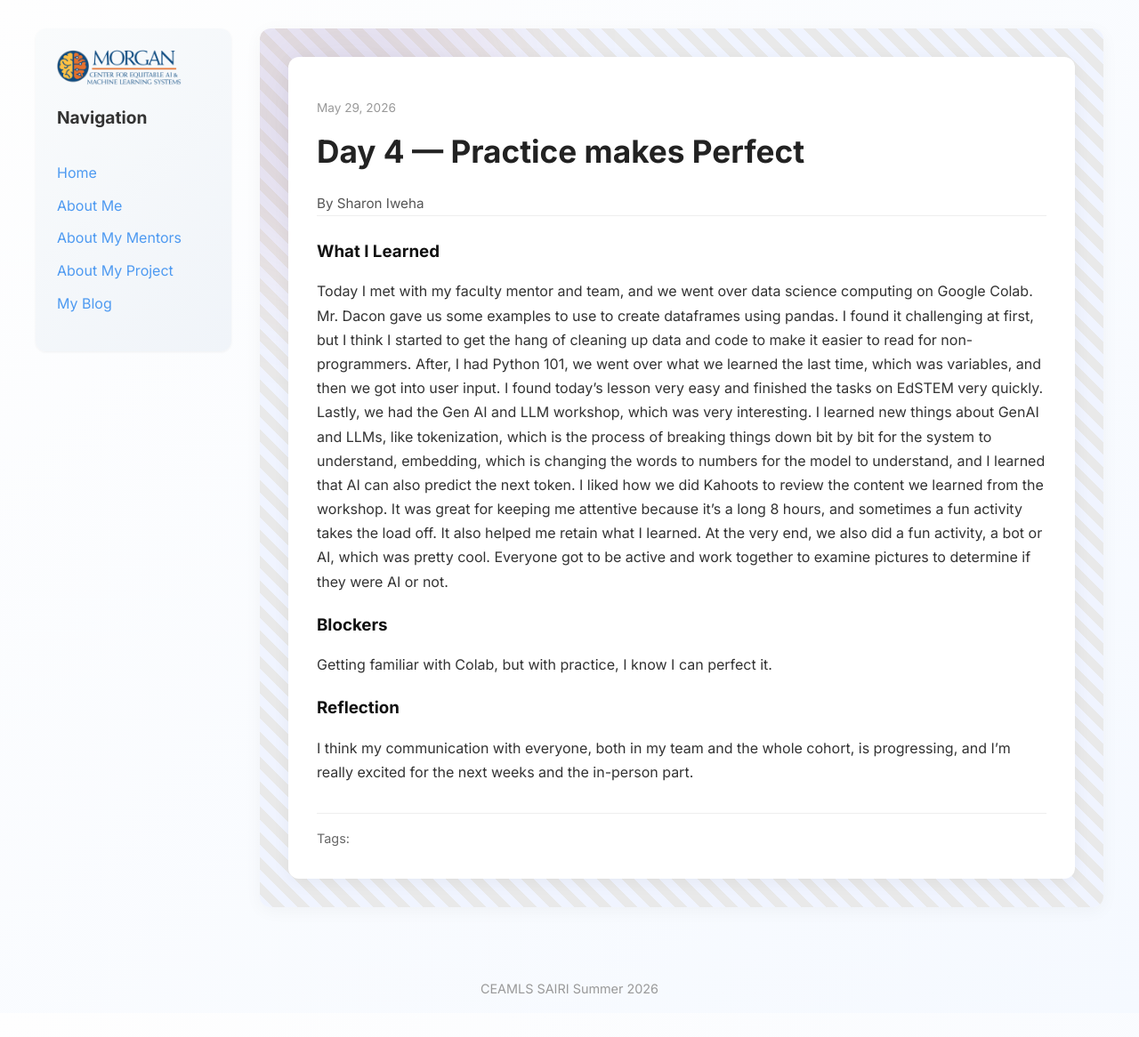
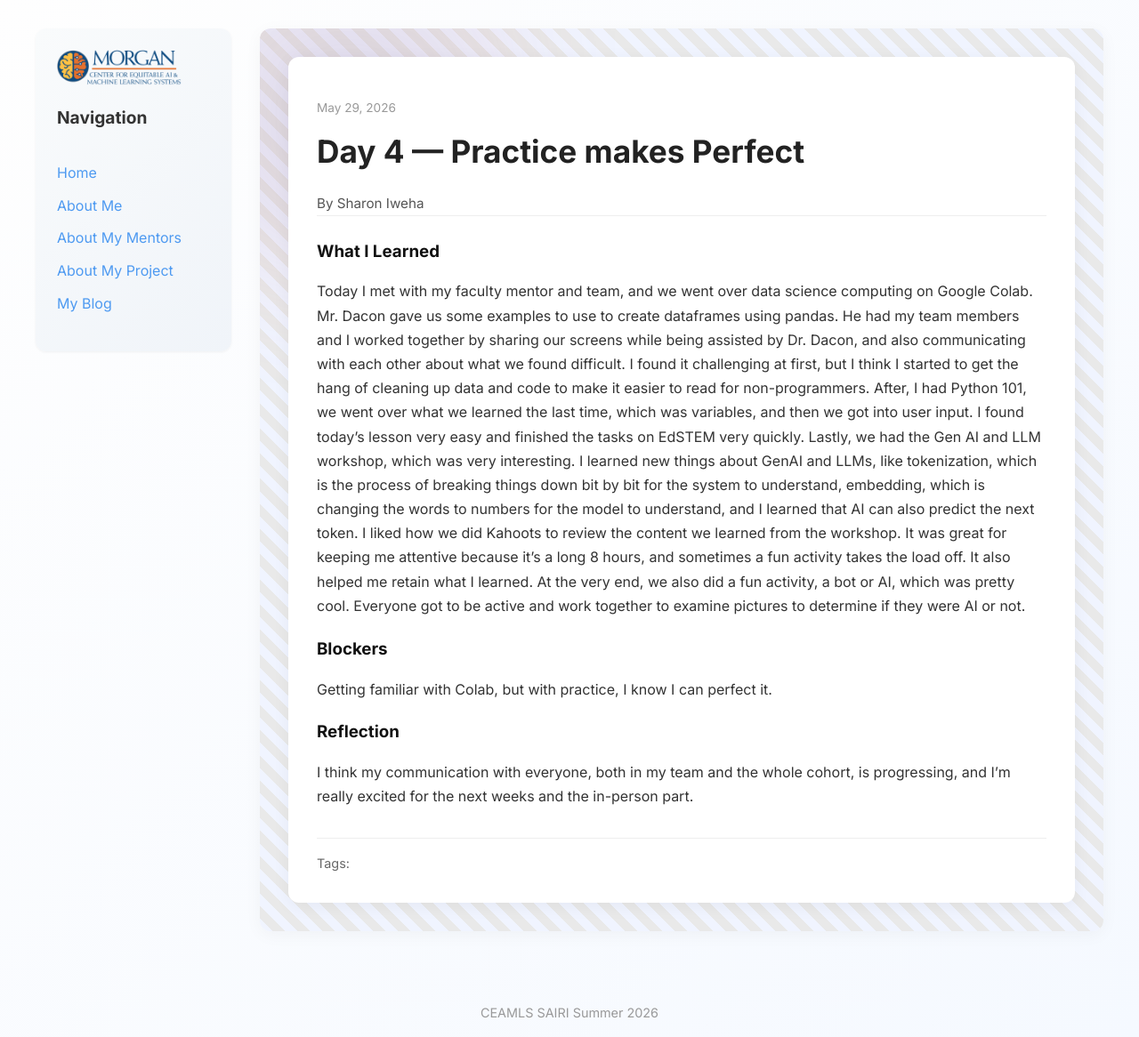
Before and after one commit to sharoniweha/sharoniweha.ceamls26.github.io, a Jekyll site: the page built from _posts/2026-05-29-day-4.md, in a window 1280 px wide. Shown: the whole page at 89% size. Built offline with Jekyll 4.4.1, drawn with Linux system fonts in a browser that asks for light colours; before the commit the page ends 1139 px from its top, so only the background shows below that.

Commit message:
Update 2026-05-29-day-4.md

```diff
--- a/_posts/2026-05-29-day-4.md
+++ b/_posts/2026-05-29-day-4.md
@@ -6,7 +6,7 @@ permalink: /day4.html
 
 
 what_i_learned: |
-  Today I met with my faculty mentor and team, and we went over data science computing on Google Colab. Mr. Dacon gave us some examples to use to create dataframes using pandas. I found it challenging at first, but I think I started to get the hang of cleaning up data and code to make it easier to read for non-programmers. After, I had Python 101, we went over what we learned the last time, which was variables, and then we got into user input. I found today's lesson very easy and finished the tasks on EdSTEM very quickly. Lastly, we had the Gen AI and LLM workshop, which was very interesting. I learned new things about GenAI and LLMs, like tokenization, which is the process of breaking things down bit by bit for the system to understand, embedding, which is changing the words to numbers for the model to understand, and I learned that AI can also predict the next token. I liked how we did Kahoots to review the content we learned from the workshop. It was great for keeping me attentive because it's a long 8 hours, and sometimes a fun activity takes the load off. It also helped me retain what I learned. At the very end, we also did a fun activity, a bot or AI, which was pretty cool. Everyone got to be active and work together to examine pictures to determine if they were AI or not.
+  Today I met with my faculty mentor and team, and we went over data science computing on Google Colab. Mr. Dacon gave us some examples to use to create dataframes using pandas. He had my team members and I worked together by sharing our screens while being assisted by Dr. Dacon, and also communicating with each other about what we found difficult. I found it challenging at first, but I think I started to get the hang of cleaning up data and code to make it easier to read for non-programmers. After, I had Python 101, we went over what we learned the last time, which was variables, and then we got into user input. I found today's lesson very easy and finished the tasks on EdSTEM very quickly. Lastly, we had the Gen AI and LLM workshop, which was very interesting. I learned new things about GenAI and LLMs, like tokenization, which is the process of breaking things down bit by bit for the system to understand, embedding, which is changing the words to numbers for the model to understand, and I learned that AI can also predict the next token. I liked how we did Kahoots to review the content we learned from the workshop. It was great for keeping me attentive because it's a long 8 hours, and sometimes a fun activity takes the load off. It also helped me retain what I learned. At the very end, we also did a fun activity, a bot or AI, which was pretty cool. Everyone got to be active and work together to examine pictures to determine if they were AI or not.
 
 blockers: |
   Getting familiar with Colab, but with practice, I know I can perfect it.
```
